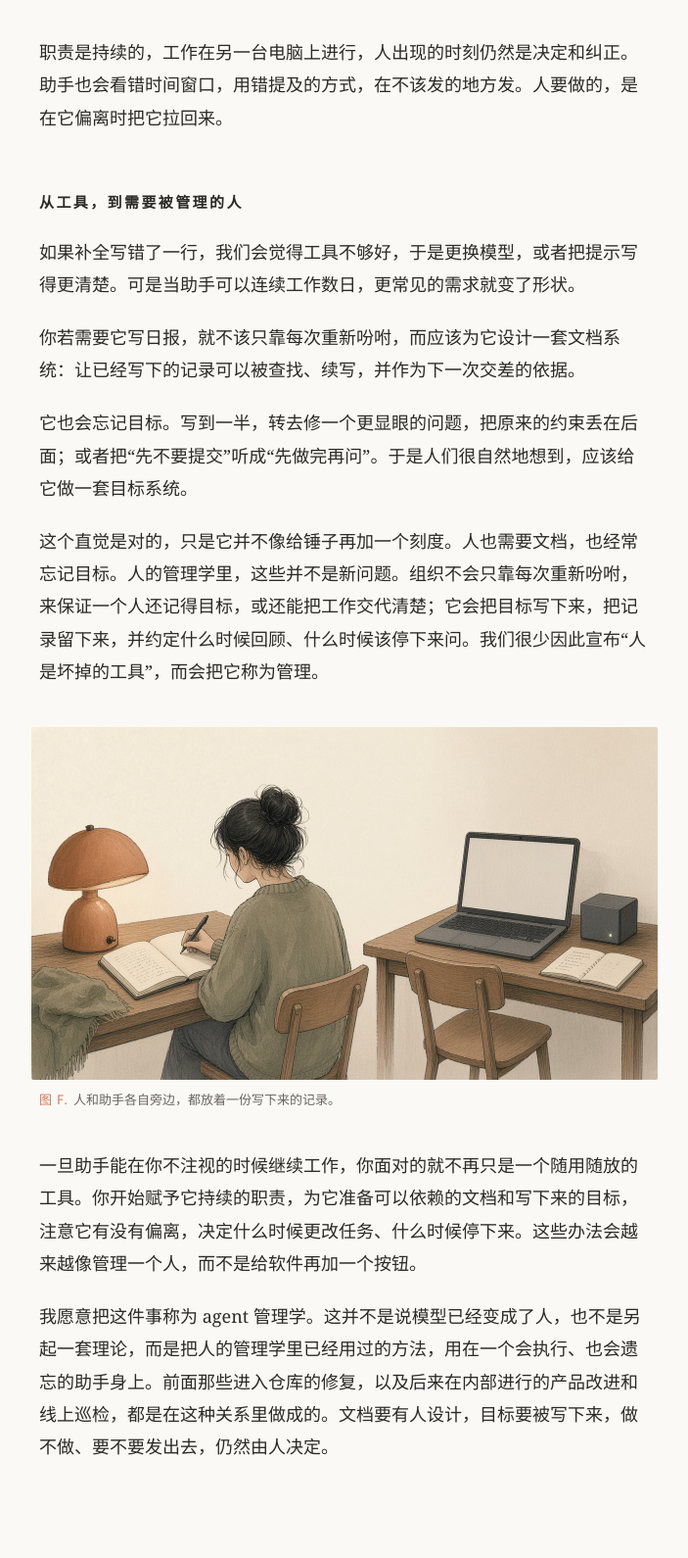
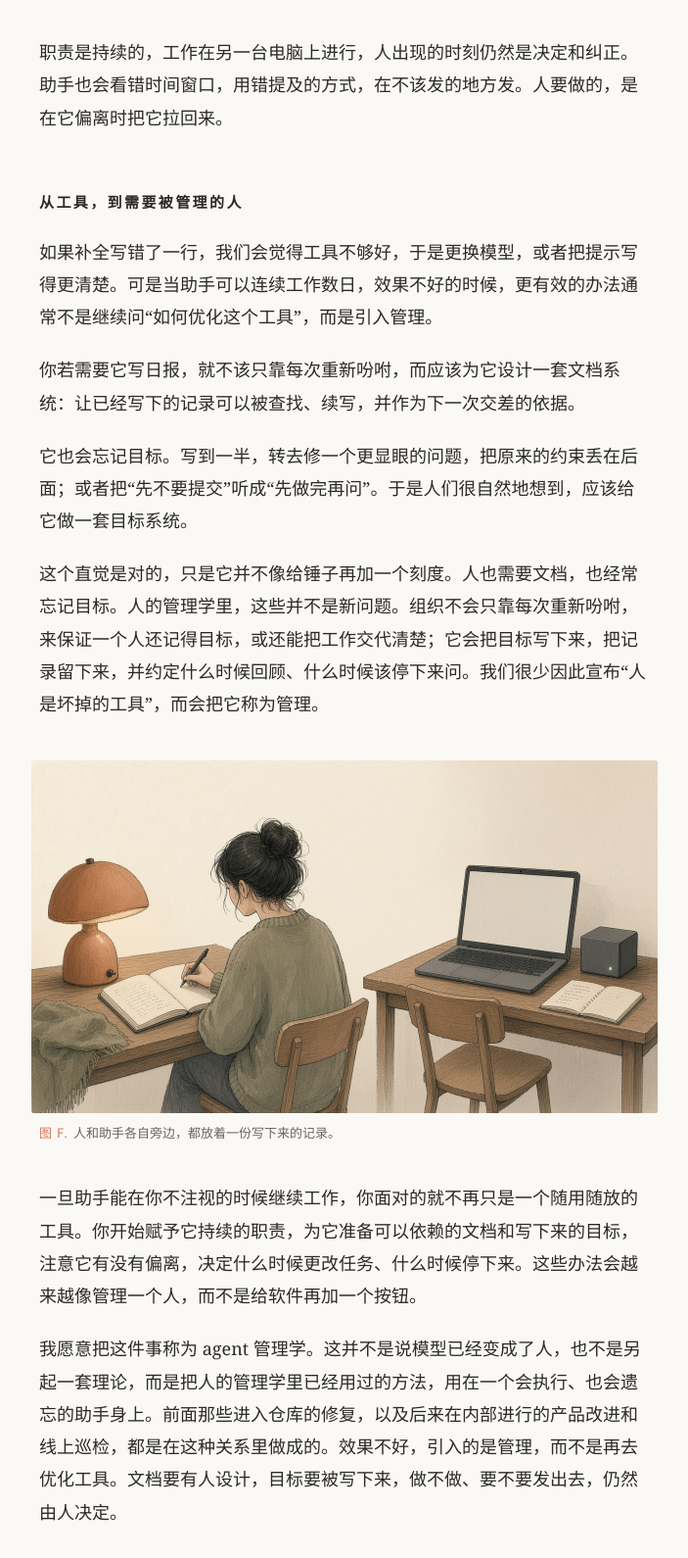
Before and after one commit to MaxWang007/from-assist-to-decide, a plain HTML site: page index.html in a window 1280 px wide. Shown: the part 5093-6683 px from the top of the page at 98% size, without its empty margins (288-991 px from the left). Drawn offline with Linux system fonts and the light colour scheme.

Commit message:
Say poor results call for management, not further tool-tuning.
When a continuous assistant goes wrong, the essay now turns to management rather than optimizing the tool.

```diff
--- a/index.html
+++ b/index.html
@@ -196,7 +196,7 @@
 
     <h2>从工具，到需要被管理的人</h2>
 
-    <p>如果补全写错了一行，我们会觉得工具不够好，于是更换模型，或者把提示写得更清楚。可是当助手可以连续工作数日，更常见的需求就变了形状。</p>
+    <p>如果补全写错了一行，我们会觉得工具不够好，于是更换模型，或者把提示写得更清楚。可是当助手可以连续工作数日，效果不好的时候，更有效的办法通常不是继续问“如何优化这个工具”，而是引入管理。</p>
 
     <p>你若需要它写日报，就不该只靠每次重新吩咐，而应该为它设计一套文档系统：让已经写下的记录可以被查找、续写，并作为下一次交差的依据。</p>
 
@@ -211,7 +211,7 @@
 
     <p>一旦助手能在你不注视的时候继续工作，你面对的就不再只是一个随用随放的工具。你开始赋予它持续的职责，为它准备可以依赖的文档和写下来的目标，注意它有没有偏离，决定什么时候更改任务、什么时候停下来。这些办法会越来越像管理一个人，而不是给软件再加一个按钮。</p>
 
-    <p>我愿意把这件事称为 agent 管理学。这并不是说模型已经变成了人，也不是另起一套理论，而是把人的管理学里已经用过的方法，用在一个会执行、也会遗忘的助手身上。前面那些进入仓库的修复，以及后来在内部进行的产品改进和线上巡检，都是在这种关系里做成的。文档要有人设计，目标要被写下来，做不做、要不要发出去，仍然由人决定。</p>
+    <p>我愿意把这件事称为 agent 管理学。这并不是说模型已经变成了人，也不是另起一套理论，而是把人的管理学里已经用过的方法，用在一个会执行、也会遗忘的助手身上。前面那些进入仓库的修复，以及后来在内部进行的产品改进和线上巡检，都是在这种关系里做成的。效果不好，引入的是管理，而不是再去优化工具。文档要有人设计，目标要被写下来，做不做、要不要发出去，仍然由人决定。</p>
   </article>
 </body>
 </html>
```
